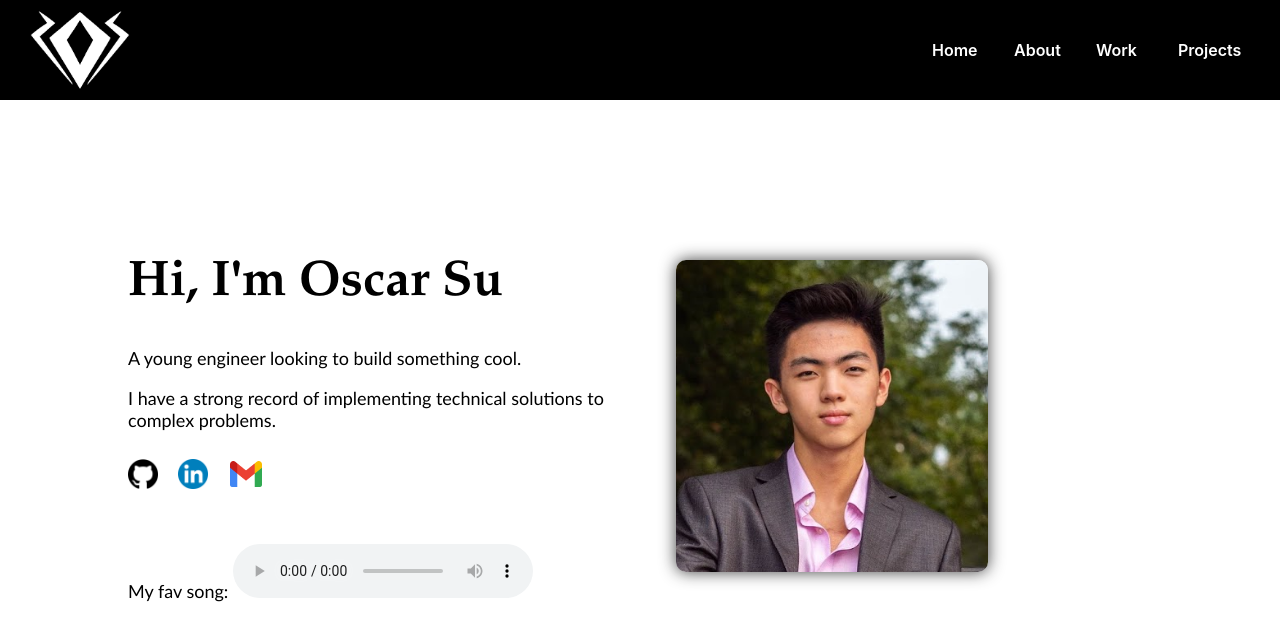
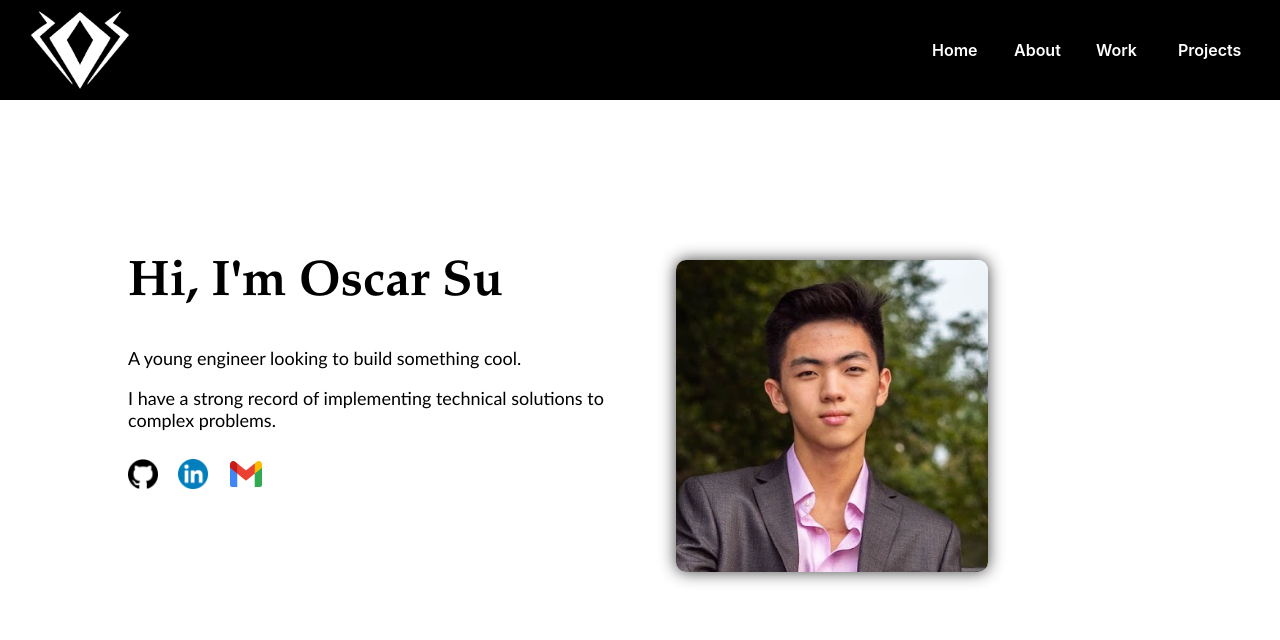
Before and after one commit to osu28/osu28, a React (Create React App) app in the folder osu/: page / in a window 1280 px wide. Shown: the top 640 px of the page. Built offline with nearby package versions, Linux system fonts and the light colour scheme.

Commit message:
removed player

```diff
--- a/osu/src/components/Intro.js
+++ b/osu/src/components/Intro.js
@@ -24,7 +24,10 @@ export const Intro = () => {
                     rel="noopener noreferrer"
                     ><img src={require("../assets/gmail_icon.png")} className='gmail' alt="oscarsu0428@gmail.com"></img>
                 </a>
-
+    function changeBackgroundImage() {
+        document.body.style.backgroundImage = "../assets/triangle_paggern.jpg";
+        console.log("changed");
+      }
     return (
         <div className="intro">
             <div className="column_intro_left">
@@ -34,7 +37,10 @@ export const Intro = () => {
                 {github}{linkedin}{gmail}
                 <br></br>
                 <br></br>
-                <p> My fav song: <ReactAudioPlayer src={astrothunder} controls/></p>
+                {/* <p> My fav song:</p>
+                <ReactAudioPlayer
+                    src={astrothunder} controls
+                    onListen={changeBackgroundImage()}/> */}
 
             </div>
             <div className="column_intro_right">
```
